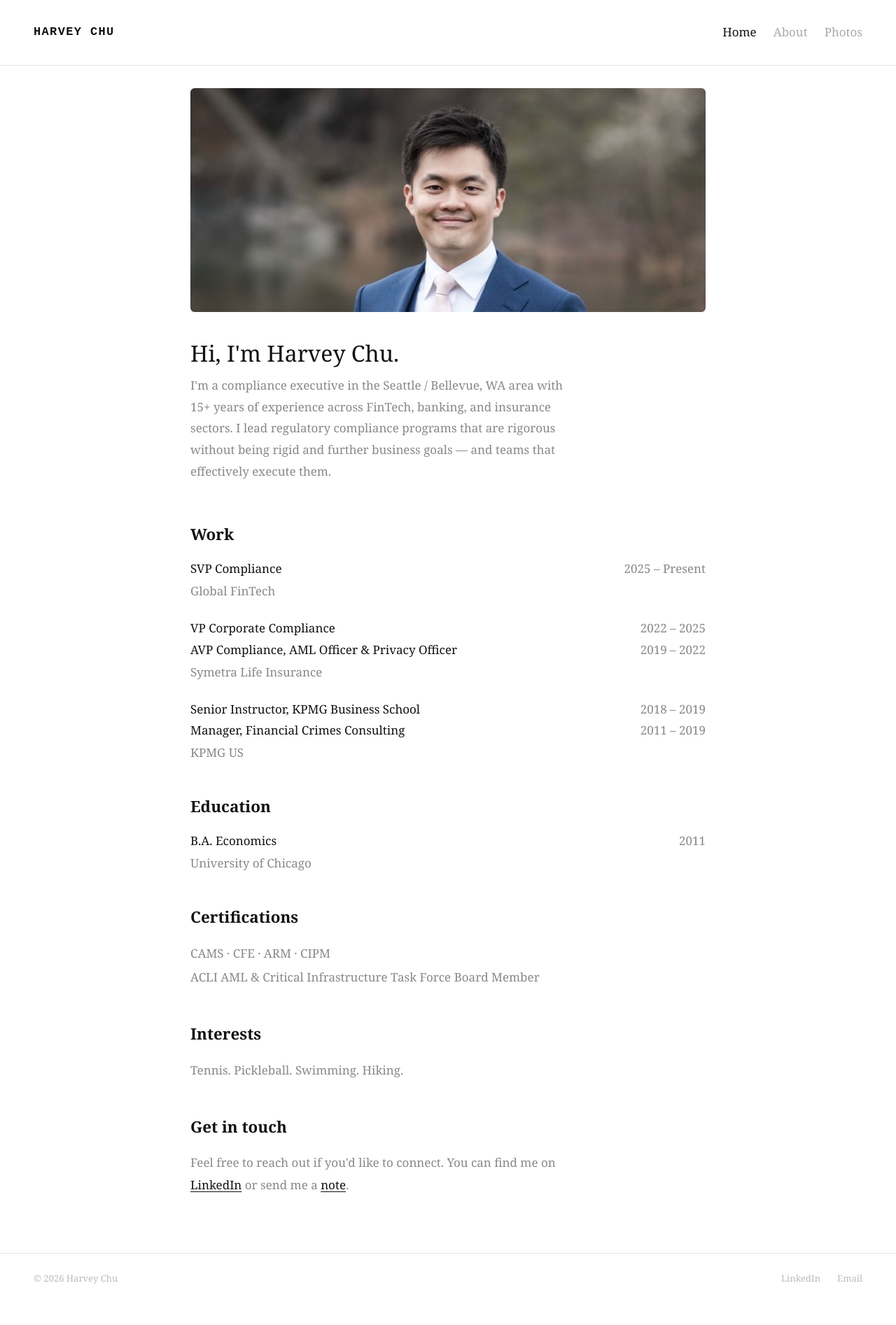
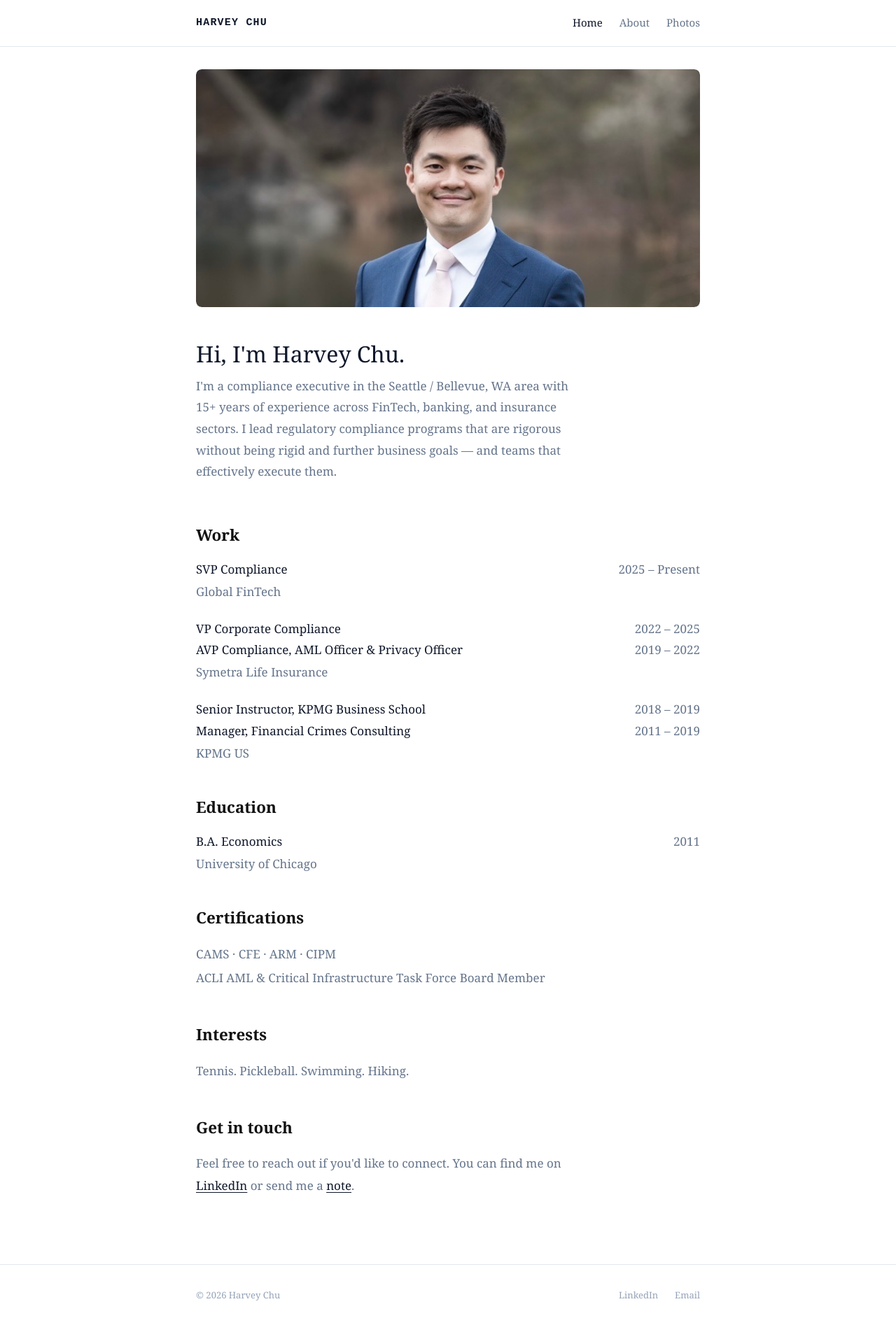
Before and after one commit to understandmykiwi/my-portfolio, a SvelteKit app: page / in a window 1280 px wide. Shown: the whole page at 70% size. Before the commit the page ends 1862 px from the top, so only its background shows below. Built offline with nearby package versions, Linux system fonts and the light colour scheme.

Commit message:
match nav centering and color palette to daniel's site

```diff
--- a/src/routes/+layout.svelte
+++ b/src/routes/+layout.svelte
@@ -5,17 +5,21 @@
 </script>
 
 <nav>
+  <div class="nav-inner">
     <a href="/" class="logo">Harvey Chu</a>
     <div class="nav-links">
       <a href="/" class:active={$page.url.pathname === '/'}>Home</a>
       <a href="/about" class:active={$page.url.pathname === '/about'}>About</a>
       <a href="/photos" class:active={$page.url.pathname === '/photos'}>Photos</a>
     </div>
+  </div>
 </nav>
 
 {#if showHero}
+  <div class="hero-wrap">
     <div class="hero">
-    <img src="/harvey-chu-hero.jpeg" alt="Harvey Chu Seattle Bellevue compliance executive" />
+      <img src="/harvey-chu-hero.jpeg" alt="Harvey Chu Seattle Bellevue" />
+    </div>
   </div>
 {/if}
 
@@ -24,10 +28,12 @@
 </main>
 
 <footer>
+  <div class="footer-inner">
     <span>© 2026 Harvey Chu</span>
     <div class="footer-links">
       <a href="/linkedin" target="_blank" rel="noopener noreferrer">LinkedIn</a>
       <a href="mailto:hello@harveychu.com">Email</a>
+    </div>
   </div>
 </footer>
 
@@ -38,34 +44,32 @@
     font-size: 17px;
     line-height: 1.7;
     background: #fff;
-    color: #111;
+    color: #0f172a;
   }
 
+  /* Full-width border, inner content centered */
   nav {
+    border-bottom: 1px solid #e2e8f0;
+    width: 100%;
+  }
+
+  .nav-inner {
+    max-width: 768px;
+    margin: 0 auto;
+    padding: 1.25rem 1.5rem;
     display: flex;
     justify-content: space-between;
     align-items: center;
-    padding: 2rem 2rem;
-    max-width: 800px;
-    margin: 0 auto;
-    width: 100%;
-  }
-
-  /* Border below nav matching Daniel's site */
-  nav {
-    border-bottom: 1px solid #e5e5e5;
-    max-width: 100%;
-    padding: 2rem 3rem;
   }
 
   .logo {
     font-family: 'Courier New', monospace;
     font-weight: 700;
-    font-size: 17px;
+    font-size: 15px;
     letter-spacing: 0.08em;
     text-transform: uppercase;
     text-decoration: none;
-    color: #111;
+    color: #0f172a;
   }
 
   .nav-links {
@@ -75,53 +79,59 @@
 
   .nav-links a {
     font-family: Georgia, serif;
-    font-size: 17px;
+    font-size: 15px;
     text-decoration: none;
-    color: #aaa;
+    color: #64748b;
+    transition: color 0.15s;
   }
 
   .nav-links a:hover,
   .nav-links a.active {
-    color: #111;
+    color: #0f172a;
   }
 
-  /* Hero photo */
+  /* Hero */
+  .hero-wrap {
+    max-width: 768px;
+    margin: 0 auto;
+    padding: 2rem 1.5rem 0;
+  }
+
   .hero {
-    width: 100%;
-    max-width: 800px;
-    margin: 0 auto;
     overflow: hidden;
-    border-radius: 6px;
-    padding: 2rem 2rem 0;
+    border-radius: 8px;
   }
 
   .hero img {
     width: 100%;
-    height: 320px;
+    height: 340px;
     object-fit: cover;
     object-position: center top;
     display: block;
-    border-radius: 6px;
+    border-radius: 8px;
   }
 
   main {
-    max-width: 800px;
+    max-width: 768px;
     margin: 0 auto;
-    padding: 2.5rem 2rem 5rem;
+    padding: 3rem 1.5rem 6rem;
     width: 100%;
   }
 
   footer {
-    max-width: 100%;
-    border-top: 1px solid #e5e5e5;
+    border-top: 1px solid #e2e8f0;
+    width: 100%;
+  }
+
+  .footer-inner {
+    max-width: 768px;
     margin: 0 auto;
-    padding: 1.5rem 3rem;
+    padding: 2rem 1.5rem;
     display: flex;
     justify-content: space-between;
     align-items: center;
     font-size: 13px;
-    color: #bbb;
-    width: 100%;
+    color: #94a3b8;
   }
 
   .footer-links {
@@ -130,30 +140,29 @@
   }
 
   footer a {
-    color: #bbb;
+    color: #94a3b8;
     text-decoration: none;
+    transition: color 0.15s;
   }
 
   footer a:hover {
-    color: #888;
+    color: #0f172a;
   }
 
   /* Tablet */
   @media (max-width: 900px) {
-    .hero img { height: 260px; }
-    nav { padding: 1.8rem 2rem; }
-    footer { padding: 1.5rem 2rem; }
+    .hero img { height: 280px; }
   }
 
   /* Large phone */
   @media (max-width: 600px) {
-    nav { padding: 1.4rem 1.25rem; }
+    .nav-inner { padding: 1rem 1.25rem; }
     .nav-links { gap: 1rem; }
-    .nav-links a { font-size: 15px; }
-    .hero { padding: 1.25rem 1.25rem 0; }
+    .nav-links a { font-size: 14px; }
+    .hero-wrap { padding: 1.25rem 1.25rem 0; }
     .hero img { height: 200px; object-position: center 20%; }
     main { padding: 2rem 1.25rem 4rem; }
-    footer { padding: 1.25rem; flex-direction: column; align-items: flex-start; gap: 0.5rem; }
+    .footer-inner { padding: 1.25rem; flex-direction: column; align-items: flex-start; gap: 0.5rem; }
   }
 
   /* Small phone */
--- a/src/routes/+page.svelte
+++ b/src/routes/+page.svelte
@@ -68,7 +68,7 @@
 
   .intro-sub {
     font-size: 17px;
-    color: #888;
+    color: #64748b;
     line-height: 1.8;
     max-width: 560px;
     margin-bottom: 3.5rem;
@@ -105,7 +105,7 @@
     font-family: Georgia, 'Times New Roman', serif;
     font-size: 17px;
     font-weight: 400;
-    color: #111;
+    color: #0f172a;
     line-height: 1.6;
   }
 
@@ -114,7 +114,7 @@
     font-family: Georgia, 'Times New Roman', serif;
     font-size: 17px;
     font-weight: 400;
-    color: #888;
+    color: #64748b;
     white-space: nowrap;
     flex-shrink: 0;
   }
@@ -124,27 +124,27 @@
     font-family: Georgia, 'Times New Roman', serif;
     font-size: 17px;
     font-weight: 400;
-    color: #888;
+    color: #64748b;
     line-height: 1.6;
     margin-top: 0.1rem;
   }
 
   .plain-text {
     font-size: 17px;
-    color: #888;
+    color: #64748b;
     line-height: 2;
   }
 
   .contact-text {
     font-size: 17px;
-    color: #888;
+    color: #64748b;
     line-height: 1.9;
     max-width: 540px;
     margin-top: 0.4rem;
   }
 
   .contact-text a {
-    color: #111;
+    color: #0f172a;
     text-decoration: underline;
     text-underline-offset: 3px;
   }
```
Lines whose indentation alone changed are shown as unchanged.
